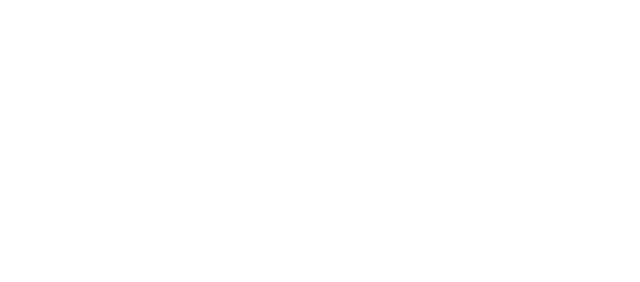
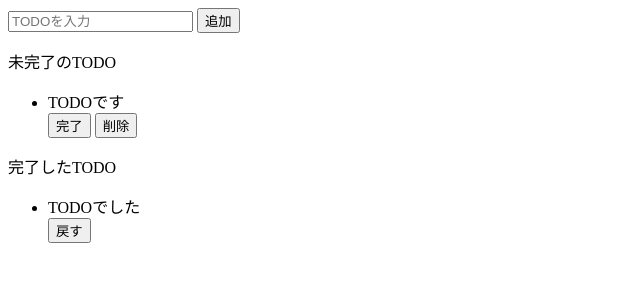
Before and after one commit to ooooose/TODO-JS-, a plain HTML site: page index.html in a window 1280 px wide. Shown: the whole page, without its empty margins (0-640 px from the left). Drawn offline with Linux system fonts and the light colour scheme.

Commit message:
Arrange index.html

```diff
--- a/index.html
+++ b/index.html
@@ -5,9 +5,25 @@
   <title>TODO(JS)</title>
 </head>
 <body>
-  <div></div>
-  <div></div>
-  <div></div>
+  <div>
+    <input placeholder="TODOを入力">
+    <button>追加</button>
+  </div>
+  <div>
+    <p>未完了のTODO</p>
+    <ul>
+      <li>TODOです</li>
+      <button>完了</button>
+      <button>削除</button>
+    </ul>
+  </div>
+  <div>
+    <p>完了したTODO</p>
+    <ul>
+      <li>TODOでした</li>
+      <button>戻す</button>
+    </ul>
+  </div>
   <script src="index.js"></script>
 </body>
 </html>
```
